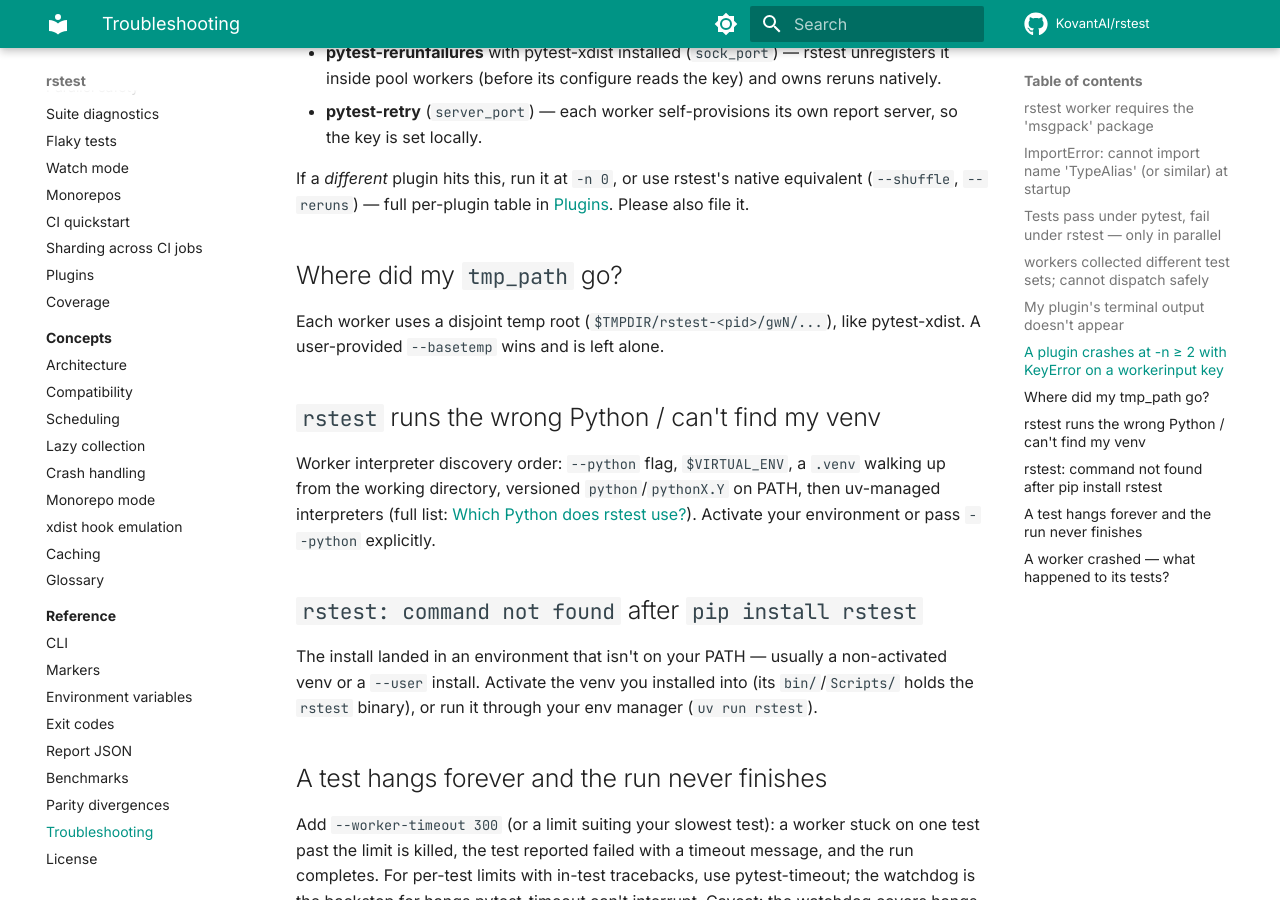
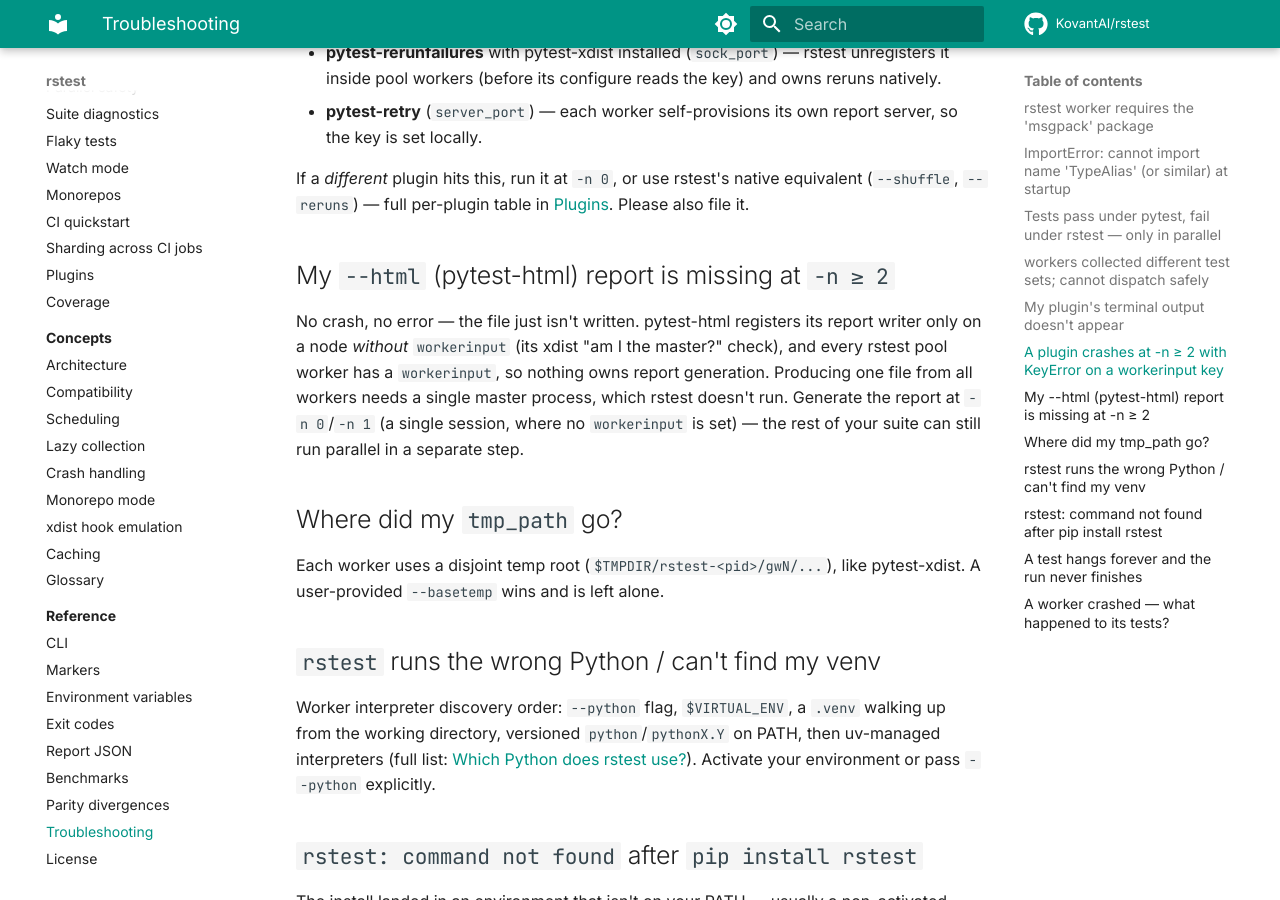
Before and after one commit to KovantAI/rstest, an MkDocs documentation site: the page built from docs/reference/troubleshooting.md, in a window 1280 px wide and 900 px high, scrolled down 1388 px. Built offline with MkDocs 1.6.1 and Material for MkDocs 9.7.7, drawn with Linux system fonts in a browser that asks for light colours; comment, search, counter and statistics services are not loaded.

Commit message:
update documentation with compatability

```diff
--- a/docs/reference/troubleshooting.md
+++ b/docs/reference/troubleshooting.md
@@ -54,6 +54,16 @@ If a *different* plugin hits this, run it at `-n 0`, or use rstest's native
 equivalent (`--shuffle`, `--reruns`) — full per-plugin table in
 [Plugins](../guides/plugins.md#tested-compatibility). Please also file it.
 
+## My `--html` (pytest-html) report is missing at `-n ≥ 2`
+
+No crash, no error — the file just isn't written. pytest-html registers its
+report writer only on a node *without* `workerinput` (its xdist "am I the
+master?" check), and every rstest pool worker has a `workerinput`, so nothing
+owns report generation. Producing one file from all workers needs a single
+master process, which rstest doesn't run. Generate the report at `-n 0`/`-n 1`
+(a single session, where no `workerinput` is set) — the rest of your suite can
+still run parallel in a separate step.
+
 ## Where did my `tmp_path` go?
 
 Each worker uses a disjoint temp root (`$TMPDIR/rstest-<pid>/gwN/...`),
```
Also changed, not shown: docs/concepts/compatibility.md (+1 -1 lines), docs/guides/plugins.md (+1 -1 lines).
